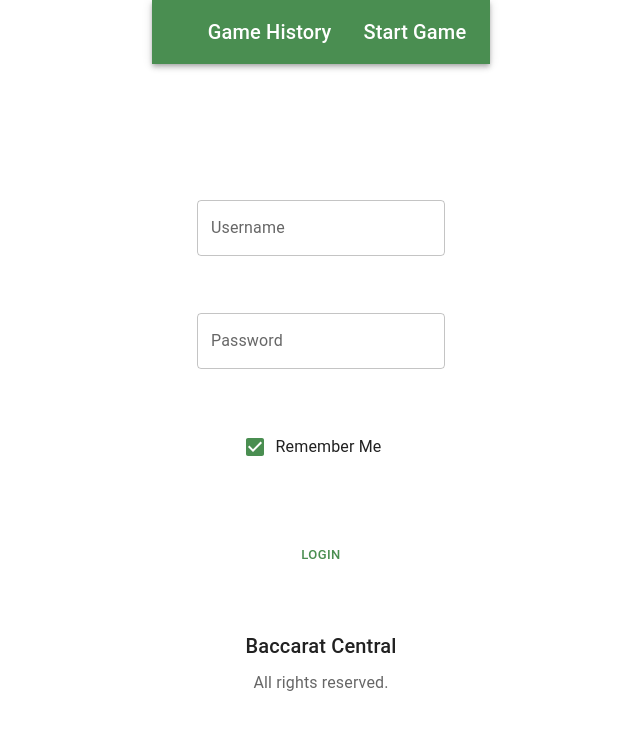
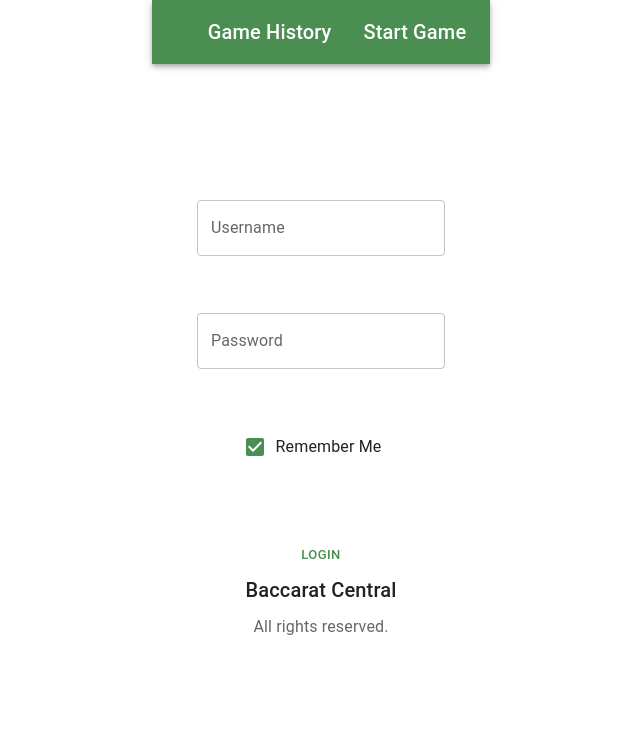
Before and after one commit to GWoottonIOD/Baccarat, a React (Vite) app in the folder Front-End/: page /login in a window 1280 px wide. Shown: the top 730 px of the page, without its empty margins (319-959 px from the left). Built offline with nearby package versions, Linux system fonts and the light colour scheme.

Commit message:
Changed theme to props.children for simplicity and changed all routes accordingly. didn't add theme to  theme to startGame. It spread out each component inside of it even though the same Box sx props.

```diff
--- a/Front-End/src/Footer.jsx
+++ b/Front-End/src/Footer.jsx
@@ -6,7 +6,7 @@ export default function Footer() {
     return (
         <>
             {/* Footer */}
-            <Box sx={{ bgcolor: 'background.paper', p: 0 }} component="footer">
+            <Box sx={{ bgcolor: 'background.paper', my: 3 }} component="footer">
                 <Typography variant="h6" align="center" gutterBottom>
                     Baccarat Central
                 </Typography>
--- a/Front-End/src/components/startGame/enterCard/AddToHand.jsx
+++ b/Front-End/src/components/startGame/enterCard/AddToHand.jsx
@@ -5,6 +5,7 @@ import DropDown from '../../reuseables/DropDown';
 import AddButton from './AddButton';
 import usePlayer from '../../../hooks/usePlayer';
 import Results from '../Results';
+import ReccomendedBet from '../ReccomendedBet';
 
 export default function AddToHand() {
     const [number, setNumber] = useState([]);
@@ -34,7 +35,8 @@ export default function AddToHand() {
                 </>
                 : null}
             <CardContent sx={{ flexGrow: 2 }}>
-                <Results />
+                <Results /><br/>
+                <ReccomendedBet/>
             </CardContent>
         </Card>
 
--- a/Front-End/src/pages/StartGame.jsx
+++ b/Front-End/src/pages/StartGame.jsx
@@ -4,7 +4,6 @@ import AddCards from '../components/startGame/AddCards';
 import { useHandContext } from '../context/HandContext';
 import ShowStreak from '../components/startGame/ShowStreak';
 import BetStyleButton from '../components/startGame/BetStyles/BetStyleButton';
-import ReccomendedBet from '../components/startGame/ReccomendedBet';
 import BettingTable from '../components/reuseables/BettingTable';
 import { useBetStyleContext } from '../context/BetStyleContext';
 
@@ -30,7 +29,6 @@ export default function StartGame() {
                 <BetStyleButton /><br/>
                 <ShowStreak />
                 <AddCards hand={hand} setHand={setHand} />
-                <ReccomendedBet />
             </Box>
         </Container>
     )
--- a/Front-End/src/routes/AppRoutes.jsx
+++ b/Front-End/src/routes/AppRoutes.jsx
@@ -16,15 +16,15 @@ export default function AppRoutes() {
     return (
         <>
             <Routes>
-                <Route path="/*" element={<Theme component={<PNF />} />}/>
-                <Route path='/login' element={<Theme component={<NewLogin />} />} />
-                <Route path='/startGame' element={<ProtectedRoute><Theme component={<StartGame />} /></ProtectedRoute>} />
+                <Route path="/*" element={<Theme><PNF /></Theme> } />
+                <Route path='/login' element={<Theme><NewLogin /></Theme> } />
+                <Route path='/startGame' element={<ProtectedRoute><Theme><StartGame /></Theme> </ProtectedRoute>} />
                 <Route path='/userinfo' >
-                    <Route path=':id' element={<ProtectedRoute><Theme component={<UserInfoEdit />} /></ProtectedRoute>} />
+                    <Route path=':id' element={<ProtectedRoute><Theme><UserInfoEdit /></Theme></ProtectedRoute>} />
                 </Route>
-                <Route path='/gameHistory' element={<ProtectedRoute><Theme component={<GameHistory />} /></ProtectedRoute>} />
-                <Route path='/profile' element={<ProtectedRoute><Theme component={<Profile />} /></ProtectedRoute>} />
-                <Route path='/pna' element={<Theme component={<PageNotAllowed />} />} />
+                <Route path='/gameHistory' element={<ProtectedRoute><Theme><GameHistory /></Theme></ProtectedRoute>} />
+                <Route path='/profile' element={<ProtectedRoute><Theme><Profile /></Theme></ProtectedRoute>} />
+                <Route path='/pna' element={<Theme><PageNotAllowed /></Theme> } />
             </Routes>
         </>
     )
--- a/Front-End/src/theme/Theme.jsx
+++ b/Front-End/src/theme/Theme.jsx
@@ -20,10 +20,12 @@ export default function Theme(props) {
         {/* Hero unit */}
         <Box
                 sx={{
-                    bgcolor: 'background.paper',
-                    pt: 0,
-                    pb: 0,
-                    mt: -10,
+                  bgcolor: 'background.paper',
+                  my: -10,
+                  display: 'flex',
+                  flexDirection: 'column',
+                  alignItems: 'center',
+                  justifyContent: 'center'
                 }}
                 >
                     <Container maxWidth="m">
@@ -34,7 +36,7 @@ export default function Theme(props) {
                         color="text.primary"
                         gutterBottom
                         >
-                          {props.component}
+                          {props.children}
                         </Typography>
                     </Container>
                 </Box>
```
